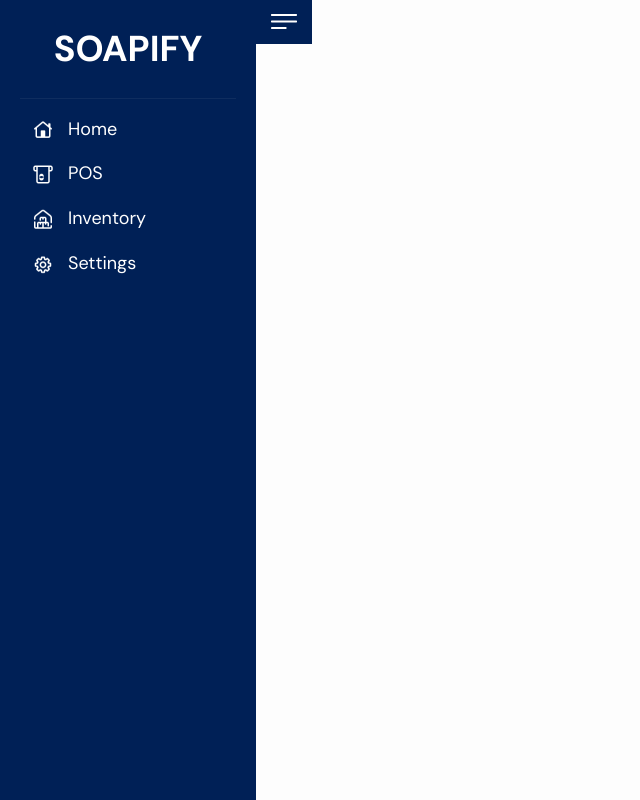
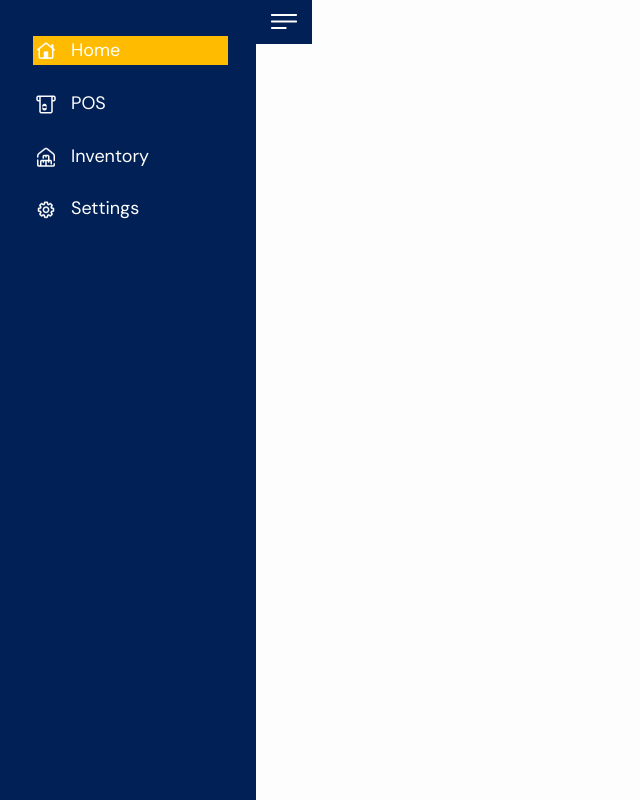
Before and after one commit to angeloeboy/soapify-frontend, a Next.js app: page / in a window 1280 px wide. Shown: the whole page, without its empty margins (0-640 px from the left). Built offline with nearby package versions, Linux system fonts and the light colour scheme.

Commit message:
fixed sidebar errors on this branch

```diff
--- a/src/components/sidebar.jsx
+++ b/src/components/sidebar.jsx
@@ -1,6 +1,8 @@
+import { useState, useEffect } from "react";
+import styled from "styled-components";
+// import React, { useState, useEffect } from "react";
+// import {  } from "react";
 import Link from "next/link";
-import { useState } from "react";
-import styled from "styled-components";
 
 const SidebarContainer = styled.div`
 	position: fixed;
@@ -15,7 +17,6 @@ const SidebarContainer = styled.div`
 	flex-direction: column;
 
 	h1 {
-		/* font-family: DM Sans; */
 		color: white;
 		text-align: center;
 		margin-bottom: 20px;
@@ -38,15 +39,9 @@ const MenuContainer = styled.div`
 	justify-content: flex-start;
 	align-items: center;
 	flex-grow: 1;
-	/* margin-top: 80px; */
+
 	width: 100%;
 	padding-left: 5px;
-
-	/* :hover {
-    background-color: #0141ae;
-    color: black;
-    transition: 0.3s;
-  } */
 `;
 
 const Line = styled.div`
@@ -59,13 +54,13 @@ const Line = styled.div`
 `;
 
 const Menu = styled.div`
+	font-weight: 400;
 	color: white !important;
 	align-items: center;
-	margin-left: 5px;
+	margin: 8px;
 	padding: 8px 0;
 	cursor: pointer;
 	position: relative;
-	/* display: flex; */
 
 	img {
 		margin-right: 13px;
@@ -76,41 +71,82 @@ const Menu = styled.div`
 
 	.menuTextContainer {
 		color: white;
-		background-color: ${({ isOpen }) => (isOpen ? "blue" : "transparent")};
+		background-color: ${({ isOpen }) => (isOpen ? "rgba(26, 105, 240, 1)" : "transparent")};
+		&:hover {
+			background-color: rgba(26, 105, 240, 1);
+		}
+		&.active {
+			background-color: #ffbb00;
+		}
 	}
 `;
 
 const SubMenu = styled.div`
 	display: block;
-	/* width: 100%; */
-	/* color: white; */
-	p,
 	a {
-		/* background-color: green; */
-		padding-left: 50px;
+		margin: 8px;
+		padding-left: 40px;
 		display: block;
 		color: white;
 		transition: all 0.3s ease;
 
 		&:hover {
-			background-color: rgba(26, 105, 240, 1);
+			background-color: #0c3885;
+			text-decoration: none;
 		}
 	}
+	/* Updated part: Apply background color for the active submenu */
+	background-color: ${({ isOpen }) => (isOpen ? "#1af045" : "transparent")};
+	/* .linkTextContainer {
+    background-color: ${({ isOpen }) => (isOpen ? "rgba(26, 105, 240, 1)" : "transparent")};
+    &.active {
+      background-color: #00ffa6;
+    }
+  } */
 `;
 
 const Sidebar = (props) => {
-	const initialSubmenuState = Array(3).fill(false);
+	const initialSubmenuState = [false, false, false, false];
 	const [submenuOpen, setSubmenuOpen] = useState(initialSubmenuState);
 	const [sidebarVisible, setSidebarVisible] = useState(true);
+	const [activeMenuIndex, setActiveMenuIndex] = useState(-1);
 
+	// Load active menu index and submenu state from local storage on component mount
+	useEffect(() => {
+		const storedActiveMenuIndex = localStorage.getItem("activeMenuIndex");
+		if (storedActiveMenuIndex !== null) {
+			setActiveMenuIndex(parseInt(storedActiveMenuIndex));
+		}
+
+		const storedSubmenuState = localStorage.getItem("submenuOpen");
+		if (storedSubmenuState !== null) {
+			setSubmenuOpen(JSON.parse(storedSubmenuState));
+		}
+	}, []);
+
+	// Toggle SideBar
 	const handleToggleSidebar = () => {
 		setSidebarVisible((prevVisible) => !prevVisible);
 		props.setIsSidebarOpen(!sidebarVisible);
 	};
 
+	// Toggle SubmenuState
 	const handleSubMenuToggle = (index) => {
-		setSubmenuOpen((prevState) => prevState.map((isOpen, i) => (i === index ? !isOpen : false)));
+		if (index === activeMenuIndex) {
+			// Clicked on the currently active menu, so toggle its submenu
+			setSubmenuOpen((prevState) => prevState.map((isOpen, i) => (i === index ? !isOpen : isOpen)));
+		} else {
+			// Clicked on a different menu item, set it as active and open its submenu
+			setActiveMenuIndex(index);
+			setSubmenuOpen((prevState) => prevState.map((isOpen, i) => (i === index ? true : false)));
+		}
 	};
+
+	// Save active menu index and submenu state to local storage whenever they change
+	useEffect(() => {
+		localStorage.setItem("activeMenuIndex", activeMenuIndex.toString());
+		localStorage.setItem("submenuOpen", JSON.stringify(submenuOpen));
+	}, [activeMenuIndex, submenuOpen]);
 
 	return (
 		<div>
@@ -118,45 +154,53 @@ const Sidebar = (props) => {
 				<ToggleButton visible={sidebarVisible} onClick={handleToggleSidebar}>
 					{sidebarVisible ? <img src="/toggle-sidebar-icon.png" alt="Close Sidebar" /> : <img src="/toggle-sidebar-icon.png" alt="Open Sidebar" />}
 				</ToggleButton>
-				<h1>SOAPIFY</h1>
-				<Line />
-
 				<MenuContainer>
 					<Menu>
-						<img src="/home-icon.png" alt="Home" />
-						Home
+						<div className={`menuTextContainer ${activeMenuIndex === -1 ? "active" : ""}`} onClick={() => handleSubMenuToggle(-1)}>
+							<img src="/home-icon.png" alt="Home" />
+							Home
+						</div>
 					</Menu>
 
-					<Menu isOpen={submenuOpen[0]}>
-						<div className="menuTextContainer" onClick={() => handleSubMenuToggle(0)}>
+					<Menu>
+						<div className={`menuTextContainer ${activeMenuIndex === 0 ? "active" : ""}`} onClick={() => handleSubMenuToggle(0)}>
 							<img src="/pos-icon.png" alt="Home" />
 							POS
 						</div>
 
 						{submenuOpen[0] && (
 							<SubMenu>
-								<p>POS System</p>
-								<p>Sales</p>
+								<Link href="/">POS System</Link>
+								<Link href="/">Sales</Link>
 							</SubMenu>
 						)}
 					</Menu>
 
-					<Menu onClick={() => handleSubMenuToggle(1)}>
-						<img src="/inventory-icon.png" alt="Home" />
-						Inventory
+					<Menu>
+						<div className={`menuTextContainer ${activeMenuIndex === 1 ? "active" : ""}`} onClick={() => handleSubMenuToggle(1)}>
+							<img src="/inventory-icon.png" alt="Home" />
+							Inventory
+						</div>
+
 						{submenuOpen[1] && (
 							<SubMenu>
 								<Link href="/dashboard/products">Products</Link>
-								<Link href="/dashboard">Purchase Orders</Link>
-								<p>Returns</p>
+								<Link href="/">Purchase Orders</Link>
+								<Link href="/">Returns</Link>
 							</SubMenu>
 						)}
 					</Menu>
-					<Menu isOpen={submenuOpen[2]} onClick={() => handleSubMenuToggle(2)}>
-						<div className="menuTextContainer" onClick={() => handleSubMenuToggle(0)}>
+					<Menu>
+						<div className={`menuTextContainer ${activeMenuIndex === 2 ? "active" : ""}`} onClick={() => handleSubMenuToggle(2)}>
 							<img src="/settings-icon.png" alt="Home" />
 							Settings
 						</div>
+
+						{submenuOpen[2] && (
+							<SubMenu>
+								<Link href="/">Users</Link>
+							</SubMenu>
+						)}
 					</Menu>
 				</MenuContainer>
 			</SidebarContainer>
```
